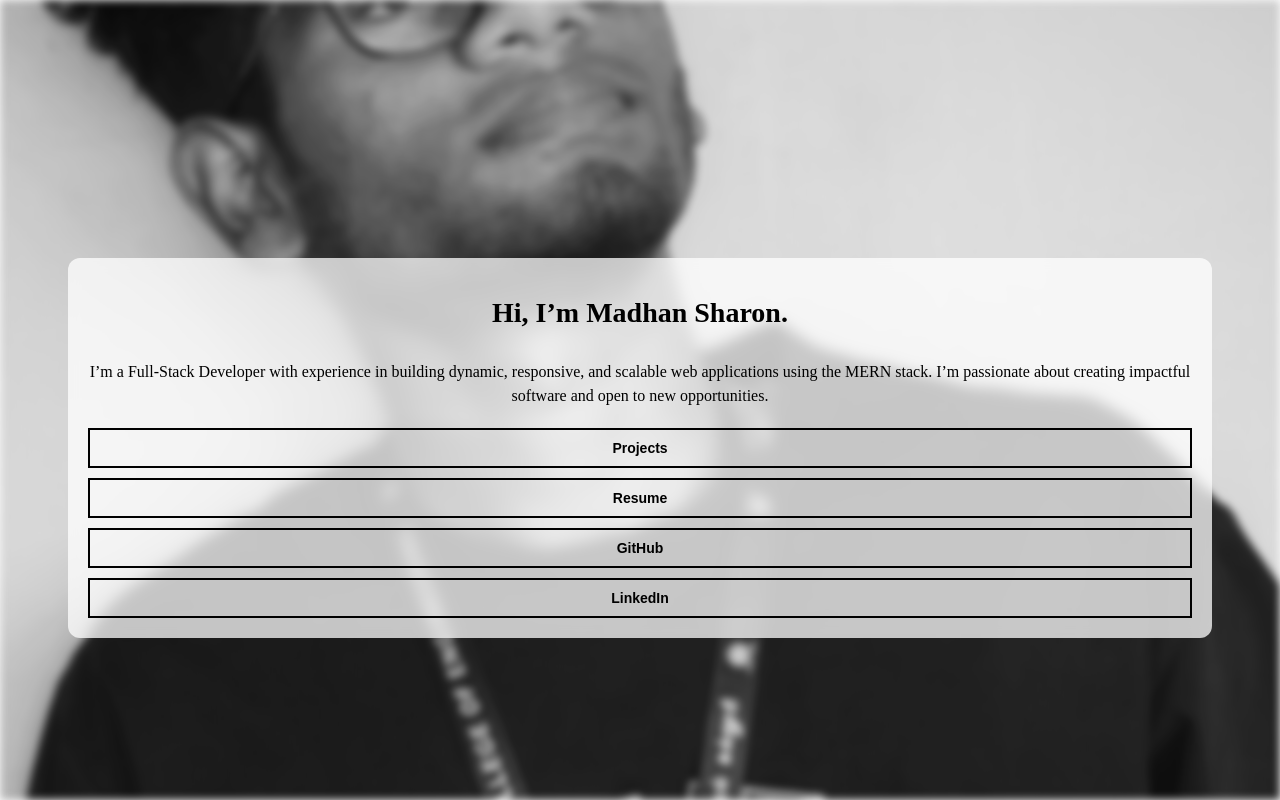
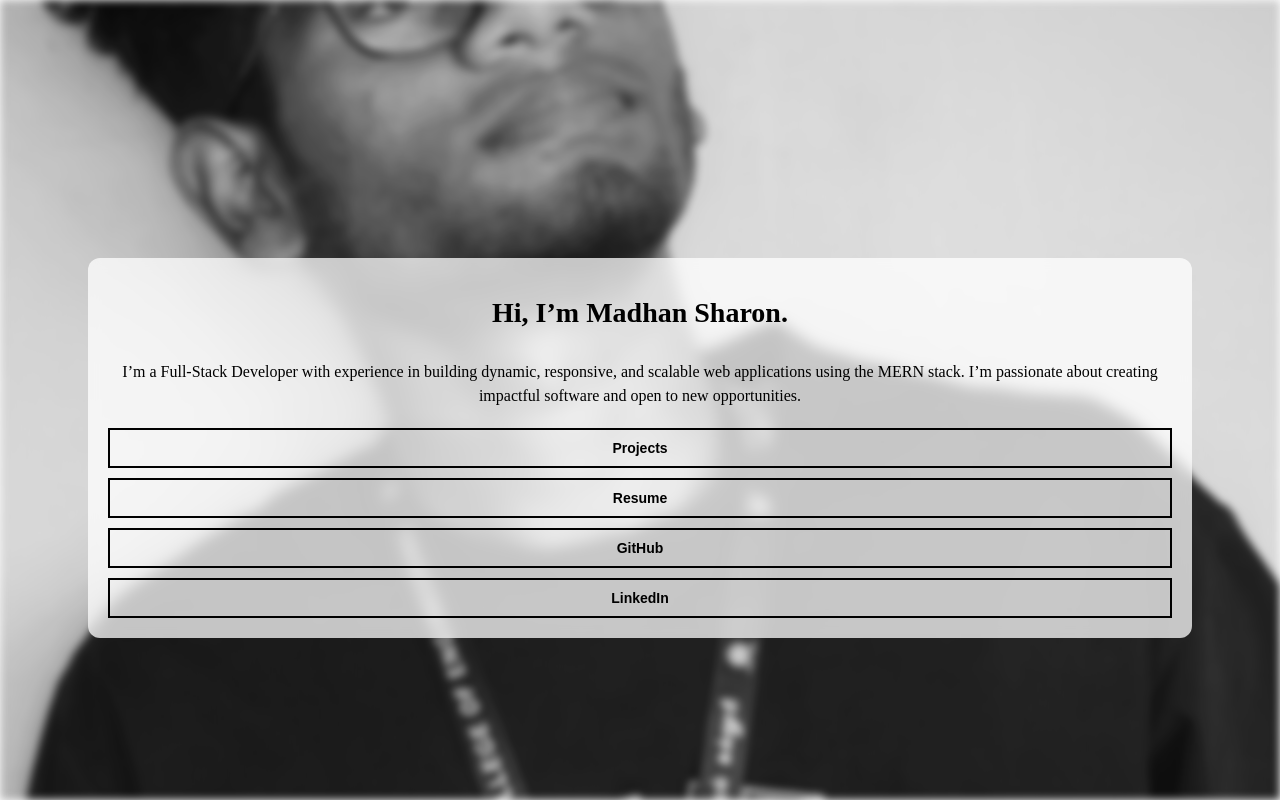
Before and after one commit to MADHANSHARON/my-portfolio, a React (Vite) app: page / in a window 1280 px wide. Shown: the top 800 px of the page. Built offline with nearby package versions, Linux system fonts and the light colour scheme.

Commit message:
initial commit

```diff
--- a/src/components/Hero.css
+++ b/src/components/Hero.css
@@ -107,7 +107,8 @@
 @media (max-width: 1300px) {
   .hero-card {
     flex-direction: column;
-    width: 110%;
+    width: 100%;
+    padding: 20PX;
     height:auto;
     position: relative;
     border-radius: 0;
```
